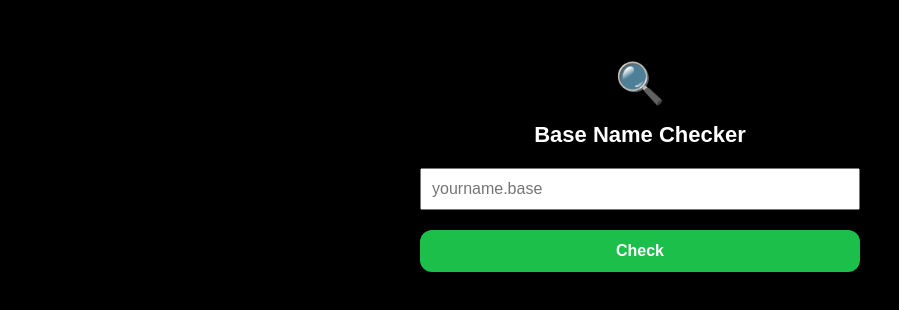
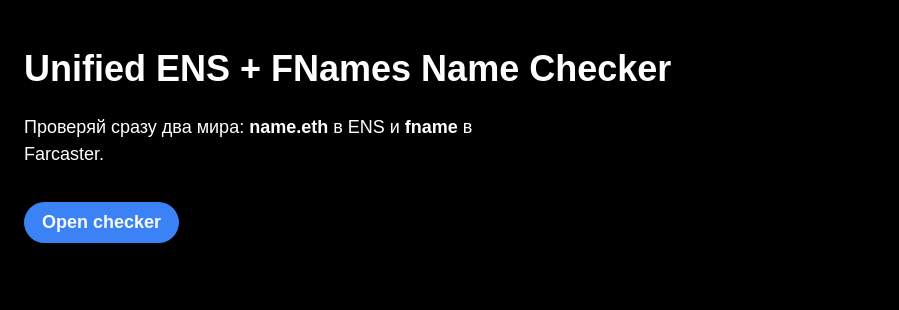
Before and after one commit to Igorehadem/base-name-radar, a Next.js app: page / in a window 1280 px wide. Shown: the top 310 px of the page, without its empty margins (0-899 px from the left). Built offline with nearby package versions, Linux system fonts and the light colour scheme.

Commit message:
chore: make home page link to unified checker

```diff
--- a/app/page.tsx
+++ b/app/page.tsx
@@ -1,217 +1,28 @@
-"use client";
-
-import { useState, useEffect, useCallback } from "react";
+import Link from "next/link";
 
 export default function Home() {
-  const [name, setName] = useState("");
-  const [loading, setLoading] = useState(false);
-  const [result, setResult] = useState<any>(null);
-  const [error, setError] = useState<string | null>(null);
-  const [dots, setDots] = useState(".");
-
-  /**
-   * Performs name check via API
-   */
-  const checkName = useCallback(async () => {
-    if (!name) return;
-
-    setLoading(true);
-    setError(null);
-
-    try {
-      const res = await fetch("/api/check-name", {
-        method: "POST",
-        headers: { "Content-Type": "application/json" },
-        body: JSON.stringify({ name, format: "mini" })
-      });
-
-      const data = await res.json();
-
-      if (!res.ok) {
-        setError(data.error || "Unknown error");
-        setResult(null);
-      } else {
-        setResult(data);
-      }
-    } catch {
-      setError("Network error");
-      setResult(null);
-    }
-
-    setLoading(false);
-  }, [name]);
-
-  /**
-   * Loading dots animation
-   */
-  useEffect(() => {
-    if (!loading) {
-      setDots(".");
-      return;
-    }
-
-    const id = setInterval(() => {
-      setDots(prev => (prev.length >= 3 ? "." : prev + "."));
-    }, 300);
-
-    return () => clearInterval(id);
-  }, [loading]);
-
-  /**
-   * Auto-check name with debounce (600ms)
-   */
-  useEffect(() => {
-    if (!name) {
-      setResult(null);
-      setError(null);
-      return;
-    }
-
-    const timer = setTimeout(() => {
-      checkName();
-    }, 600);
-
-    return () => clearTimeout(timer);
-  }, [name, checkName]);
-
-  /**
-   * Styles
-   */
-  const wrapperStyle = {
-    maxWidth: 480,
-    margin: "40px auto",
-    padding: "20px",
-    fontFamily: "sans-serif",
-  };
-
   return (
-    <div style={wrapperStyle}>
-      <div style={{ textAlign: "center", marginBottom: "10px" }}>
-        <span style={{ fontSize: "40px" }}>🔍</span>
-      </div>
-
-      <h1
+    <div style={{ padding: 24, fontSize: 18 }}>
+      <h1>Unified ENS + FNames Name Checker</h1>
+      <p style={{ maxWidth: 480, lineHeight: 1.5 }}>
+        Проверяй сразу два мира: <strong>name.eth</strong> в ENS и{" "}
+        <strong>fname</strong> в Farcaster.
+      </p>
+      <Link
+        href="/check"
         style={{
-          fontSize: "22px",
-          textAlign: "center",
-          marginBottom: "20px",
+          display: "inline-block",
+          marginTop: 16,
+          padding: "10px 18px",
+          borderRadius: 999,
+          background: "#3b82f6",
+          color: "#f9fafb",
+          textDecoration: "none",
+          fontWeight: 600,
         }}
       >
-        Base Name Checker
-      </h1>
-
-      <input
-        placeholder="yourname.base"
-        value={name}
-        onChange={(e) => {
-          let input = e.target;
-          let v = input.value.toLowerCase();
-
-          // 1. remove everything after the FIRST ".base"
-          const baseIndex = v.indexOf(".base");
-          if (baseIndex !== -1) {
-            v = v.slice(0, baseIndex);
-          }
-
-          // 2. remove all invalid chars from the label
-          const label = v.replace(/[^a-z0-9-]/g, "");
-
-          // 3. final value is ALWAYS label + ".base"
-          const finalValue = label + ".base";
-
-          setName(finalValue);
-          setResult(null);
-          setError(null);
-
-          // 4. force cursor to stay before ".base"
-          const cursorPos = label.length; // just after the label
-
-          setTimeout(() => {
-            input.setSelectionRange(cursorPos, cursorPos);
-          }, 0);
-        }}
-
-
-        style={{
-          width: "100%",
-          padding: "10px",
-          fontSize: "16px",
-          marginBottom: "10px",
-        }}
-      />
-
-      {!loading && name && !result && !error && (
-        <div style={{ marginBottom: "10px", color: "#888" }}>
-          Checking will start automatically…
-        </div>
-      )}
-
-      <button
-        onClick={checkName}
-        disabled={loading}
-        style={{
-          width: "100%",
-          padding: "12px",
-          fontSize: "16px",
-          cursor: "pointer",
-          borderRadius: "12px",
-          border: "none",
-          background: loading ? "#444" : "#1cbf4a",
-          color: "#fff",
-          fontWeight: "bold",
-          marginTop: "10px",
-        }}
-      >
-        {loading ? `Checking${dots}` : "Check"}
-      </button>
-
-      {error && (
-        <div style={{ marginTop: "20px", color: "red" }}>❌ {error}</div>
-      )}
-
-      {result && (
-        <div
-          style={{
-            marginTop: "20px",
-            padding: "16px",
-            borderRadius: "12px",
-            background: "#111",
-            color: "#fff",
-            border:
-              result.status === "available"
-                ? "1px solid #1cbf4a"
-                : result.status === "expired"
-                ? "1px solid #ffb94f"
-                : "1px solid #e74c3c",
-          }}
-        >
-          <div
-            style={{
-              fontSize: "18px",
-              fontWeight: "bold",
-              marginBottom: "6px",
-              color:
-                result.status === "available"
-                  ? "#1cbf4a"
-                  : result.status === "expired"
-                  ? "#ffb94f"
-                  : "#e74c3c",
-            }}
-          >
-            {result.status.toUpperCase()}
-          </div>
-
-          <div style={{ marginBottom: "10px", opacity: 0.9 }}>
-            {result.hint}
-          </div>
-
-          <div style={{ fontSize: "13px", opacity: 0.6 }}>
-            {result.available
-              ? "This name can be registered."
-              : "This name is not available."}
-          </div>
-        </div>
-      )}
+        Open checker
+      </Link>
     </div>
   );
 }
```
